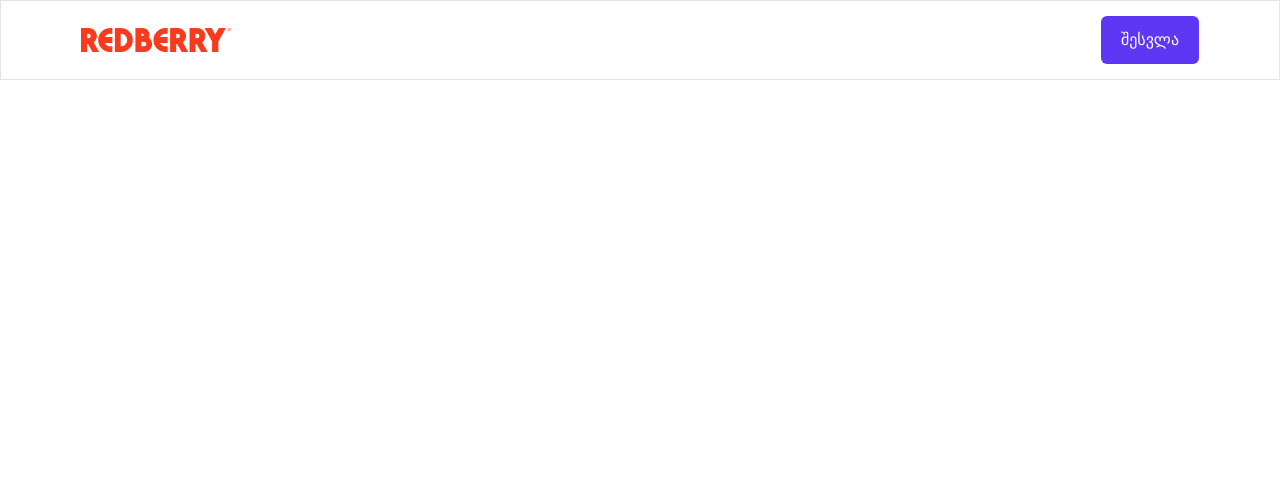
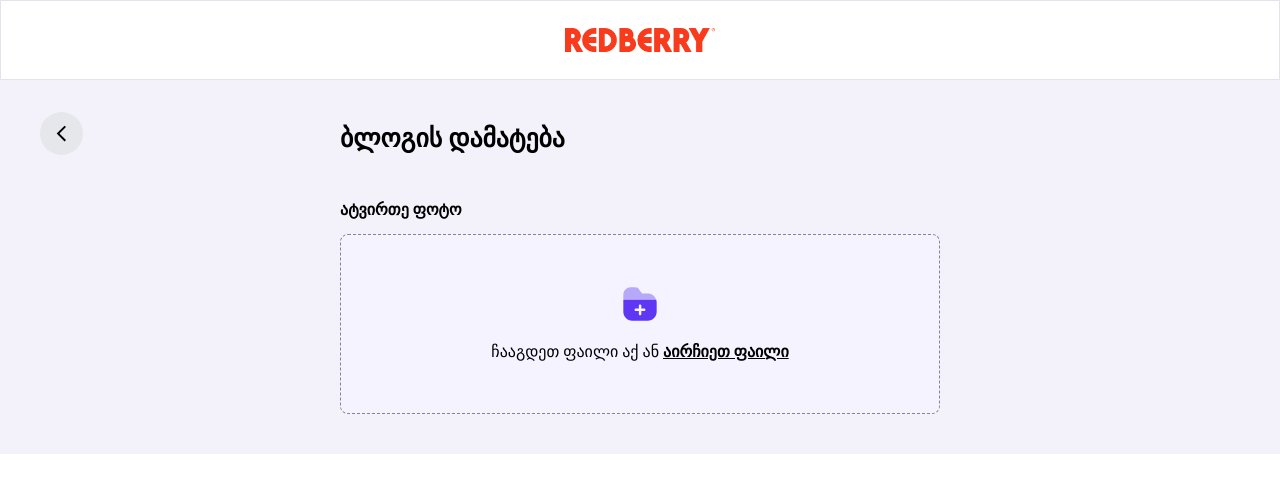
Before and after one commit to vindexTOS/RedBarry-blog, a React (Vite) app: page /#/blog in a window 1280 px wide. Before the commit this address had no page. Shown: the top 492 px of the page. Built offline with nearby package versions, Linux system fonts and the light colour scheme.

Commit message:
login functionality done, routing to blog page, drop zone styling

```diff
--- a/package.json
+++ b/package.json
@@ -15,6 +15,7 @@
     "js-cookie": "^3.0.5",
     "react": "^18.2.0",
     "react-dom": "^18.2.0",
+    "react-dropzone": "^14.2.3",
     "react-icons": "^4.12.0",
     "react-redux": "^9.0.4",
     "react-router-dom": "^6.21.0"
--- a/src/App.tsx
+++ b/src/App.tsx
@@ -2,12 +2,17 @@ import { useState } from "react";
 import { Route, Routes } from "react-router-dom";
 import Home from "./Pages/Home/Home";
 import LayOut from "./LayOut";
+import AddBlog from "./Pages/Add_Blog/AddBlog";
 
 function App() {
   const router = [
     {
       path: "/",
       element: <Home />,
+    },
+    {
+      path: "/blog",
+      element: <AddBlog />,
     },
   ];
 
--- /dev/null
+++ b/src/Components/FormComponents.tsx/DropZone.tsx
@@ -0,0 +1,51 @@
+import React, { useCallback } from "react";
+import { useDropzone } from "react-dropzone";
+
+const DropZone = () => {
+  const onDrop = useCallback((acceptedFiles: any) => {
+    console.log("Accepted Files:", acceptedFiles);
+  }, []);
+
+  const { getRootProps, getInputProps, isDragActive } = useDropzone({
+    onDrop,
+    accept: {
+      "image/jpeg": [".jpg", ".jpeg"],
+      "image/png": [".png"],
+    },
+  });
+
+  return (
+    <div
+      {...getRootProps()}
+      className="w-[600px]  h-[180px] flex flex-col gap-4  flex-shrink-0 border-[1px] border-dashed border-[#85858D] rounded-lg bg-[#F4F3FF] flex items-center justify-center cursor-pointer outline-none"
+    >
+      <input {...getInputProps()} />
+      <svg
+        xmlns="http://www.w3.org/2000/svg"
+        width="40"
+        height="40"
+        viewBox="0 0 40 40"
+        fill="none"
+      >
+        <path
+          opacity="0.4"
+          d="M36.233 15.7333H3.33301V10.7C3.33301 6.63333 6.63301 3.33333 10.6997 3.33333H14.583C17.2997 3.33333 18.1497 4.21667 19.233 5.66667L21.5663 8.76667C22.083 9.45 22.1497 9.55 23.1163 9.55H27.7663C31.7163 9.53333 35.083 12.1333 36.233 15.7333Z"
+          fill="#5D37F3"
+        />
+        <path
+          d="M36.6497 18.0667C36.6163 17.25 36.483 16.4833 36.233 15.7333H3.33301V27.75C3.33301 32.6667 7.33301 36.6667 12.2497 36.6667H27.7497C32.6663 36.6667 36.6663 32.6667 36.6663 27.75V18.45C36.6663 18.3333 36.6663 18.1833 36.6497 18.0667ZM24.1663 27.0833H21.3497V30C21.3497 30.6833 20.783 31.25 20.0997 31.25C19.4163 31.25 18.8497 30.6833 18.8497 30V27.0833H15.833C15.1497 27.0833 14.583 26.5167 14.583 25.8333C14.583 25.15 15.1497 24.5833 15.833 24.5833H18.8497V21.6667C18.8497 20.9833 19.4163 20.4167 20.0997 20.4167C20.783 20.4167 21.3497 20.9833 21.3497 21.6667V24.5833H24.1663C24.8497 24.5833 25.4163 25.15 25.4163 25.8333C25.4163 26.5167 24.8497 27.0833 24.1663 27.0833Z"
+          fill="#5D37F3"
+        />
+      </svg>
+
+      <p>
+        ჩააგდეთ ფაილი აქ ან{" "}
+        <span className="font-bold underline hover:text-blue-500  cursor-pointer">
+          აირჩიეთ ფაილი
+        </span>
+      </p>
+    </div>
+  );
+};
+
+export default DropZone;
--- a/src/Components/NavBar/NabBar.tsx
+++ b/src/Components/NavBar/NabBar.tsx
@@ -1,22 +1,46 @@
-import React from "react";
+import React, { useEffect, useState } from "react";
 import logo from "../../Assets/Logos/logo.png";
 import { handleLogInOpen } from "../../Store/Features/UiSlice/Ui_slice";
-import { useDispatch } from "react-redux";
+import { useDispatch, useSelector } from "react-redux";
+import { setToken } from "../../Store/Features/Login/Login_slice";
+import { useLocation, useNavigate } from "react-router-dom";
+
 export default function NabBar() {
+  // const [token, setToken] = useState(localStorage.getItem("user"));
+  const dispatch = useDispatch();
+  const { token } = useSelector((state: any) => state.LoginReducer);
+  const localToken = localStorage.getItem("user");
+  const navigation = useNavigate();
+  const location = useLocation();
+  useEffect(() => {
+    if (localToken) {
+      dispatch(setToken(localToken));
+    }
+  }, []);
   const style = {
-    nav: `h-[80px] w-[100%] bg-[#FFF] border-[#E4E3EB] border-[1px] flex items-center justify-between px-20`,
+    nav: `h-[80px] w-[100%] bg-[#FFF] border-[#E4E3EB] border-[1px] flex items-center  ${
+      location.pathname === "/blog" ? "justify-center " : "justify-between"
+    } px-20`,
     img: "w-[150px] h-[24px] shrink-0",
-    btn: `inline-flex items-center justify-center gap-2 px-5 py-3 rounded-md bg-[#5D37F3] text-white font-fira-go font-medium text-base`,
+    btn: ` ${
+      location.pathname === "/blog" && "hidden"
+    } inline-flex items-center justify-center gap-2 px-5 py-3 rounded-md bg-[#5D37F3] text-white font-fira-go font-medium text-base`,
   };
-
-  const dispatch = useDispatch();
-
   return (
     <nav className={style.nav}>
-      <img className={style.img} src={logo} />
-      <button onClick={() => dispatch(handleLogInOpen())} className={style.btn}>
-        შესვლა
-      </button>
+      <img onClick={() => navigation("/")} className={style.img} src={logo} />
+      {token ? (
+        <button onClick={() => navigation("/blog")} className={style.btn}>
+          დაამატე ბლოგი
+        </button>
+      ) : (
+        <button
+          onClick={() => dispatch(handleLogInOpen())}
+          className={style.btn}
+        >
+          შესვლა
+        </button>
+      )}
     </nav>
   );
 }
--- /dev/null
+++ b/src/Pages/Add_Blog/AddBlog.tsx
@@ -0,0 +1,33 @@
+import React from "react";
+import { MdOutlineArrowBackIos } from "react-icons/md";
+import { useNavigate } from "react-router-dom";
+import DropZone from "../../Components/FormComponents.tsx/DropZone";
+export default function AddBlog() {
+  const navigation = useNavigate();
+
+  const style = {
+    section: `w-[100%] flex relative`,
+    iconDiv: `p-3 rounded-[50%] bg-gray-200 absolute left-10 top-8 hover:bg-gray-300 cursor-pointer`,
+    h1: `text-[1.6rem] font-bold  `,
+    blogSection: `flex flex-col w-[100%] items-center  justify-center  py-10`,
+    blogContainer: `flex flex-col gap-10`,
+    DropZoneWrapper: `flex flex-col gap-3`,
+    p: `font-bold`,
+  };
+  return (
+    <section className={style.section}>
+      <div onClick={() => navigation("/")} className={style.iconDiv}>
+        <MdOutlineArrowBackIos className="text-[1.2rem]" />
+      </div>
+      <section className={style.blogSection}>
+        <div className={style.blogContainer}>
+          <h1 className={style.h1}>ბლოგის დამატება</h1>
+          <div className={style.DropZoneWrapper}>
+            <p className={style.p}>ატვირთე ფოტო</p>
+            <DropZone />
+          </div>
+        </div>
+      </section>
+    </section>
+  );
+}
--- a/src/Pages/Home/Home.tsx
+++ b/src/Pages/Home/Home.tsx
@@ -1,9 +1,13 @@
-import React from "react";
+import React, { useEffect } from "react";
 import Header from "../../Components/Header/Header";
 import Filter from "../../Components/Filter/Filter";
 import Blogs from "../../Components/Blogs/Blogs";
 export default function Home() {
   const style = { section: `w-[100%] ` };
+
+
+
+
   return (
     <section className={style.section}>
       <Header />
--- a/src/Pages/Log_In/Login.tsx
+++ b/src/Pages/Log_In/Login.tsx
@@ -4,12 +4,17 @@ import { useDispatch, useSelector } from "react-redux";
 import { handleLogInOpen } from "../../Store/Features/UiSlice/Ui_slice";
 import useOutClick from "../../Hooks/useOutClick";
 import { LoginThunk } from "../../Store/Features/Login/Login_thunk";
+import { FaCheckCircle } from "react-icons/fa";
 
-import { setError } from "../../Store/Features/Login/Login_slice";
+import { setError, setToken } from "../../Store/Features/Login/Login_slice";
 import { HiMiniExclamationCircle } from "react-icons/hi2";
 export default function Login() {
+  const localToken = localStorage.getItem("user");
+
   const dispatch = useDispatch<any>();
-  const { error, token } = useSelector((state: any) => state.LoginReducer);
+  const { error, token, success } = useSelector(
+    (state: any) => state.LoginReducer
+  );
   const cancleRef = useRef(null);
   const handleClose = () => {
     dispatch(handleLogInOpen());
@@ -29,8 +34,10 @@ export default function Login() {
     }
   };
 
-
-
+  const handleSuccseLogIn = () => {
+    dispatch(setToken(localToken));
+    handleClose();
+  };
   const style = {
     mainDiv: `w-[100vw]  h-[91vh] absolute  overflow-hidden	 bg-gray-500/20 flex items-center justify-center`,
     loginDiv: `w-[480px] h-[272px] shrink-0 bg-[#FFF] rounded-[12px] flex flex-col items-center  justify-around relative`,
@@ -46,6 +53,19 @@ export default function Login() {
 
   return (
     <div className={style.mainDiv}>
+      {success ? (
+        <div ref={cancleRef} className={style.loginDiv}>
+          <MdOutlineCancel onClick={handleClose} className={style.cancel} />
+
+          <div className="flex flex-col items-center justify-center gap-2 mt-5">
+            <FaCheckCircle className="text-green-400 text-[3rem]" />
+            <h1 className={style.h1}>{success}</h1>
+          </div>
+          <button onClick={handleSuccseLogIn} className={style.btn}>
+            კარგი
+          </button>
+        </div>
+      ) : (
         <div ref={cancleRef} className={style.loginDiv}>
           <MdOutlineCancel onClick={handleClose} className={style.cancel} />
 
@@ -73,6 +93,7 @@ export default function Login() {
             შესვლა
           </button>
         </div>
+      )}
     </div>
   );
 }
--- a/src/Store/Features/Blog/Blog_thunk.ts
+++ b/src/Store/Features/Blog/Blog_thunk.ts
@@ -1,9 +1,15 @@
 import { createAsyncThunk } from "@reduxjs/toolkit";
 import axios from "axios";
+import { BlogType } from "../../../types/BlogTypes";
 
 export const GetBlogData = createAsyncThunk("get/blogs", async () => {
   try {
-    const res = await axios.get(`${import.meta.env.VITE_BASE_API_URL}blogs`);
+    const headers = {
+      Authorization: `Bearer ${import.meta.env.VITE_AuthorizationToken}`,
+    };
+    const res = await axios.get(`${import.meta.env.VITE_BASE_API_URL}blogs`, {
+      headers,
+    });
 
     return res.data;
   } catch (error) {
@@ -12,3 +18,26 @@ export const GetBlogData = createAsyncThunk("get/blogs", async () => {
     throw new Error(err.response.data.message);
   }
 });
+
+export const AddNewBlog = createAsyncThunk(
+  "post/blog",
+  async (obj: BlogType) => {
+    const headers = {
+      Authorization: `Bearer ${import.meta.env.VITE_AuthorizationToken}`,
+    };
+
+    try {
+      const res = await axios.post(
+        `${import.meta.env.VITE_BASE_API_URL}blogs`,
+        { obj },
+        { headers }
+      );
+
+      return res.data;
+    } catch (error) {
+      const err: any = error;
+      console.log(error);
+      throw new Error(err.response.data.message);
+    }
+  }
+);
--- a/src/Store/Features/Login/Login_slice.ts
+++ b/src/Store/Features/Login/Login_slice.ts
@@ -15,6 +15,9 @@ const LoginSlice = createSlice({
     setError: (state, action) => {
       state.error = action.payload;
     },
+    setToken: (state, action) => {
+      state.token = action.payload;
+    },
   },
   extraReducers: (builder) => {
     builder
@@ -24,8 +27,8 @@ const LoginSlice = createSlice({
       })
       .addCase(LoginThunk.fulfilled, (state, action) => {
         state.loading = false;
-        state.success = "logged in successfully";
-        state.token = "logged";
+        state.success = "წარმატებული ავტორიზაცია";
+        state.token = "userLoggedIn";
       })
       .addCase(LoginThunk.rejected, (state, action) => {
         state.loading = false;
@@ -34,6 +37,6 @@ const LoginSlice = createSlice({
   },
 });
 
-export const { setError } = LoginSlice.actions;
+export const { setError, setToken } = LoginSlice.actions;
 
 export default LoginSlice.reducer;
--- a/src/Store/Features/Login/Login_thunk.ts
+++ b/src/Store/Features/Login/Login_thunk.ts
@@ -7,16 +7,15 @@ export const LoginThunk = createAsyncThunk(
   async (email: string) => {
     try {
       const headers = {
-        Authorization: import.meta.env.VITE_AuthorizationToken,
-        withCredentials: true,
+        Authorization: `Bearer ${import.meta.env.VITE_AuthorizationToken}`,
       };
-      const response = await axios.post(
+      await axios.post(
         `${import.meta.env.VITE_BASE_API_URL}login`,
         { email },
         { headers }
       );
-      const cookiesFromResponse = response.headers;
-      return "log";
+
+      localStorage.setItem("user", "userLoggedIn");
     } catch (error) {
       const err: any = error;
       console.log(error);
--- /dev/null
+++ b/src/types/BlogTypes.ts
@@ -0,0 +1,9 @@
+export type BlogType = {
+  title: string;
+  descritpion: string;
+  image: Blob;
+  author: string;
+  publish_date: string;
+  categories: number[];
+  email: string;
+};
```
Also changed, not shown: 1 other file (tests, documents, lock files or other folders). Lines whose indentation alone changed are shown as unchanged.
